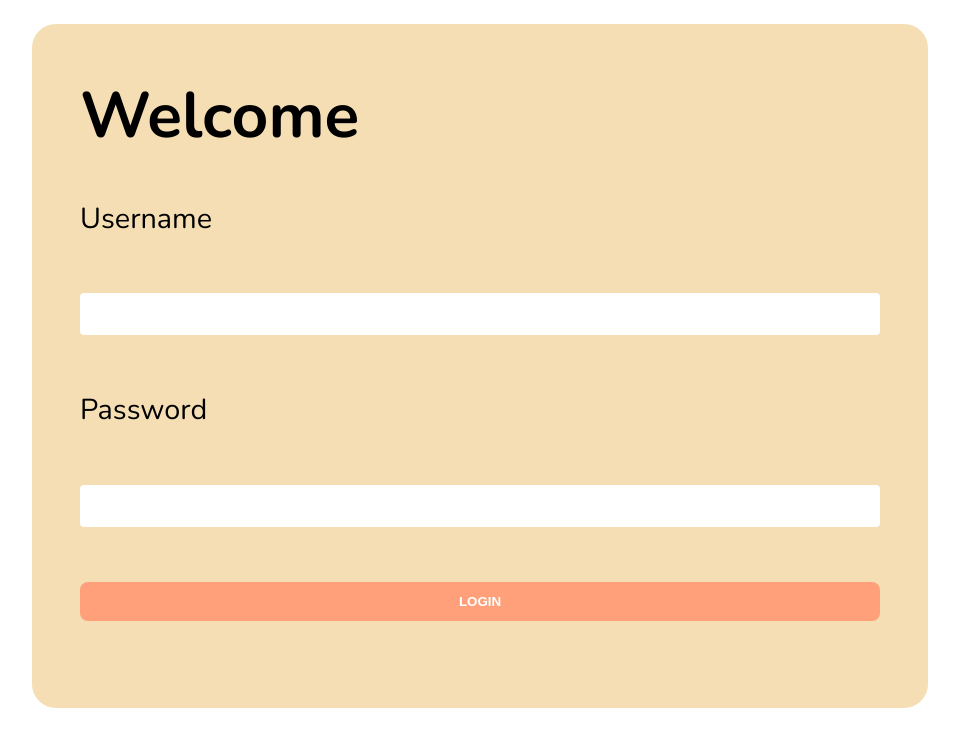
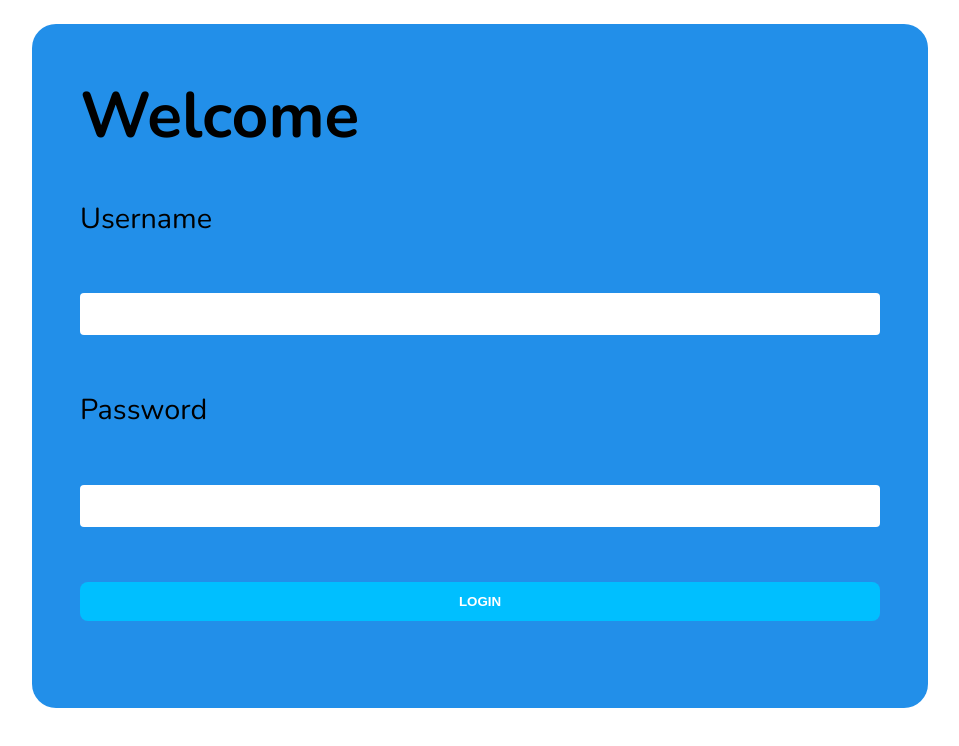
Before and after one commit to Codecamp-16/react-assessment-nitichaikardkarnklai, a React (Create React App) app in the folder assessment/: page / in a window 1280 px wide. Shown: the top 746 px of the page, without its empty margins (160-1119 px from the left). Built offline with nearby package versions, Linux system fonts and the light colour scheme.

Commit message:
login and todo list done, but not use api to get data yet

```diff
--- a/assessment/src/App.js
+++ b/assessment/src/App.js
@@ -8,6 +8,7 @@ function App() {
 
       <div className="App">
         {!isLogin? <LoginPage />: <MyTodosPage /> }
+        {/* <MyTodosPage /> */}
       </div>
   );
 }
--- a/assessment/src/components/LoginForm.jsx
+++ b/assessment/src/components/LoginForm.jsx
@@ -3,13 +3,40 @@ import { useLogin } from '../context/LoginContext';
 import styles from "./LoginForm.module.scss"
 import axios from 'axios';
 
+// {
+//   "accessToken": "eyJhbGciOiJIUzI1NiIsInR5cCI6IkpXVCJ9.eyJ1c2VySWQiOiJmMDMzOGZlZS03Yjc1LTRhNjUtOTgwMi0wNmU1Y2UyMjU4NzciLCJpYXQiOjE3MDQ4Nzg2MjYsImV4cCI6MTcwNDk2NTAyNn0.S9wHN0OlElYI7fRjBSOuiL6btH0rvEVGM0P-VqnulQE",
+//   "user": {
+//       "id": "f0338fee-7b75-4a65-9802-06e5ce225877",
+//       "firstName": "Im",
+//       "lastName": "Nerb",
+//       "email": "imnerb@gmail.com",
+//       "mobile": null
+//       "password": "passworddd"
+//   }
+// }
+
 function LoginForm() {
-    const { email, setEmail, password, setPassword} = useLogin();
+    const { email, setEmail, password, setPassword, setIsLogin} = useLogin();
     const handleSubmit = (event) => {
         event.preventDefault();
-
+        fetchLogin();
         setEmail("");
         setPassword("");
+    }
+    const fetchLogin = async () => {
+        const loginObj = {emailOrMobile: email, password: password};
+        try{
+            const response = await axios.post("https://paybox-wnfo.onrender.com/auth/login", loginObj);
+            if (response.status == 200) {
+                setIsLogin(true);
+            } else {
+                alert("login failed: username of password is incorrect");
+            }
+            console.log (response.status);
+        } catch (err) {
+            console.log(err);
+            alert("login failed: username of password is incorrect");
+        }
     }
     const handleChangeEmail = (event) => {
         setEmail(event.target.value);
@@ -22,7 +49,7 @@ function LoginForm() {
             <label>Username</label>
             <input onChange={handleChangeEmail} value={email}></input>
             <label>Password</label>
-            <input onChange={handleChangePassword} value={password}></input>
+            <input type="password" onChange={handleChangePassword} value={password}></input>
             <button type="submit">LOGIN</button>
         </form>
     )
--- a/assessment/src/components/LoginForm.module.scss
+++ b/assessment/src/components/LoginForm.module.scss
@@ -13,7 +13,7 @@
     }
     & > button {
         color: white;
-        background-color: lightsalmon;
+        background-color: deepskyblue;
         padding: 12px;
         border-radius: 8px;
     }
--- a/assessment/src/components/LoginPage.jsx
+++ b/assessment/src/components/LoginPage.jsx
@@ -5,14 +5,12 @@ import LoginForm from './LoginForm';
 function LoginPage() {
 
   return (
-
     <main className={styles.LoginPage}>
       <div className={styles.LoginPage__window}>
         <h1>Welcome</h1>
         <LoginForm />
       </div>
     </main>
-
   )
 }
 
--- a/assessment/src/components/LoginPage.module.scss
+++ b/assessment/src/components/LoginPage.module.scss
@@ -6,7 +6,7 @@
     background: $backgroundColor;
 }
 .LoginPage__window {
-    background-color: $MyTodosPage__windowColor;
+    background-color: rgb(34, 143, 233);
     width: 70%;
     min-height: 600px;
     border-radius: 24px;
--- a/assessment/src/components/TodoItem.jsx
+++ b/assessment/src/components/TodoItem.jsx
@@ -1,25 +1,57 @@
-import React from 'react'
+import React, { useEffect } from 'react'
 import styles from "./TodoItem.module.scss"
 import { useTodo } from '../context/TodoContext'
+import { useLogin } from '../context/LoginContext';
 import TodoForm from './TodoForm';
 import { FontAwesomeIcon } from '@fortawesome/react-fontawesome'
 import { faCheck } from '@fortawesome/free-solid-svg-icons'
+import axios from 'axios';
 
 
 function TodoItem({ todoItem }) {
     const { todoList, setTodoList } = useTodo();
-    const handleEditStatus =() => {
-            const foundIndex = todoList.findIndex(el => el.id == todoItem.id);
-            const editedObj = {...todoList[foundIndex], status: !todoItem.status};
-            const clonedTodoList = [...todoList];
-            clonedTodoList.splice(foundIndex, 1, editedObj);
-            setTodoList(clonedTodoList);
+    const { userObj, setUserObj } = useLogin();
+
+    const handleEditStatus = () => {
+        const foundIndex = todoList.findIndex(el => el.id == todoItem.id);
+        const editedObj = { ...todoList[foundIndex], status: !todoItem.status };
+        const clonedTodoList = [...todoList];
+        clonedTodoList.splice(foundIndex, 1, editedObj);
+        setTodoList(clonedTodoList);
     }
     const handleDelete = () => {
         const tempNewTodoList = todoList.filter(el => el.id !== todoItem.id);
         setTodoList(tempNewTodoList);
     }
     // console.log(todo);
+
+    // const fetchAllTodo = async () => {
+    //     console.log(userObj);
+    //     try {
+    //         const response = await axios.get(`https://express-todo-klut.onrender.com/todo/?firstname=${userObj.firstName}&lastname=${userObj.lastName}`);
+    //         // console.log(response);
+    //     } catch (err) {
+    //         console.log("err");
+    //     }
+    // }
+
+    // const getMe = async () => {
+    //     let token = "eyJhbGciOiJIUzI1NiIsInR5cCI6IkpXVCJ9.eyJ1c2VySWQiOiJmMDMzOGZlZS03Yjc1LTRhNjUtOTgwMi0wNmU1Y2UyMjU4NzciLCJpYXQiOjE3MDQ4NzkzMzYsImV4cCI6MTcwNDk2NTczNn0.-JYz26-jA9APWVFo9cTTOVI3OhD63lg03IjPJ7oPB10"; // get token from somewhere
+    //     const res = await fetch('https://paybox-wnfo.onrender.com/auth/me', {
+    //         headers: {
+    //             Authorization: `Bearer ${token}`, // put your token here
+    //         },
+    //     });
+    //     const data = await res.json();
+    //     console.log(data.user);
+    //     setUserObj(data.user);
+    // }
+
+    // useEffect(() => {
+    //     getMe();
+    //     fetchAllTodo();
+    // }, [])
+
     return (
         <div className={styles.todoItem}>
             <div className={styles.taskGroup}>
--- a/assessment/src/context/LoginContext.jsx
+++ b/assessment/src/context/LoginContext.jsx
@@ -6,12 +6,14 @@ export default function LoginContextProvider({ children }) {
     const [email, setEmail] = useState("");
     const [password, setPassword] = useState("");
     const [isLogin, setIsLogin] = useState(false);
+    const [userObj, setUserObj] = useState({});
 
     return (
         <LoginContext.Provider value={{
             email, setEmail,
             password, setPassword,
-            isLogin, setIsLogin
+            isLogin, setIsLogin,
+            userObj, setUserObj
         }}>{children}</LoginContext.Provider>
     )
 }
```
Lines whose indentation alone changed are shown as unchanged.
